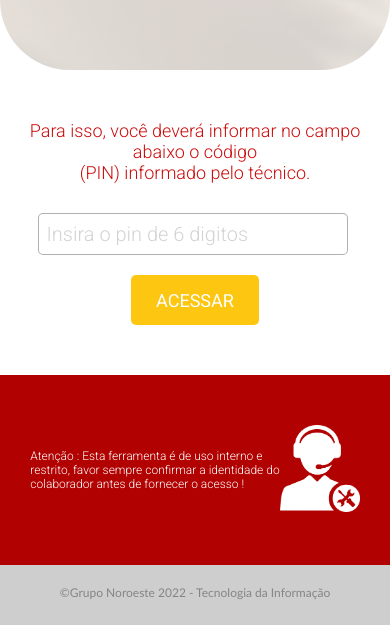
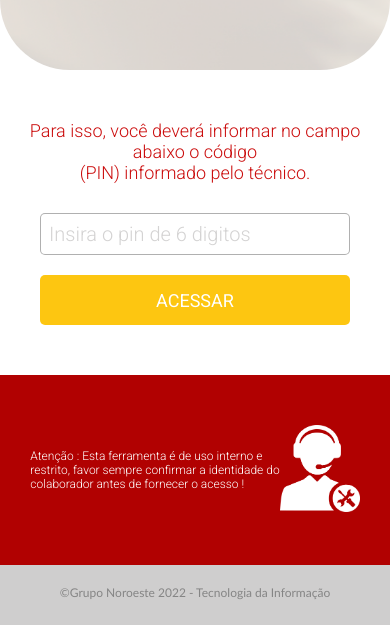
Before and after one commit to DAST-87/Homepage-Login-GrupoNoroeste_TI, a plain HTML site: page index.html in a window 390 px wide. Shown: the part 290-915 px from the top of the page. Drawn offline with Linux system fonts and the light colour scheme.

Commit message:
Atualização Botão ACESSAR no responsivo

```diff
--- a/estilo/style.css
+++ b/estilo/style.css
@@ -184,12 +184,14 @@ footer{
     #input-pin{
         width: 300px;
         height: 40px;
+        margin-right: 0px;
     }
     #input-acesso{
         margin: 20px 0 0 0;
-        width: 128px;
+        width: 310px;
         height: 50px;
         font-size: 18px;
+        margin-left: 0px;
     }
     .alert{
         padding: 0 30px 0 30px;
```
